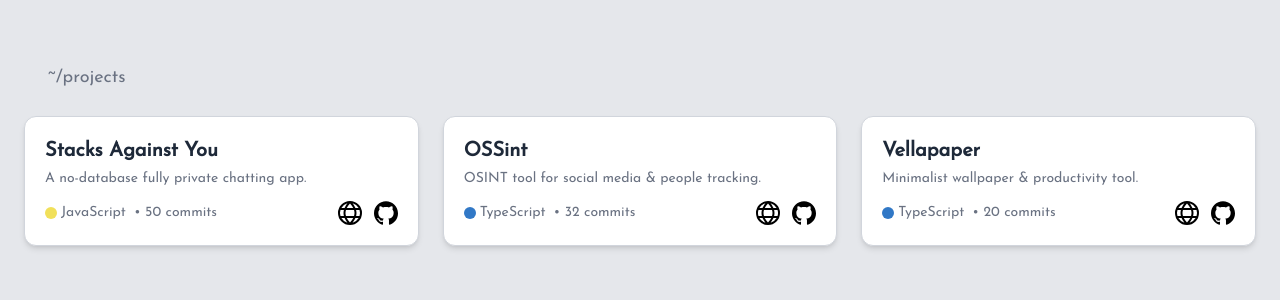
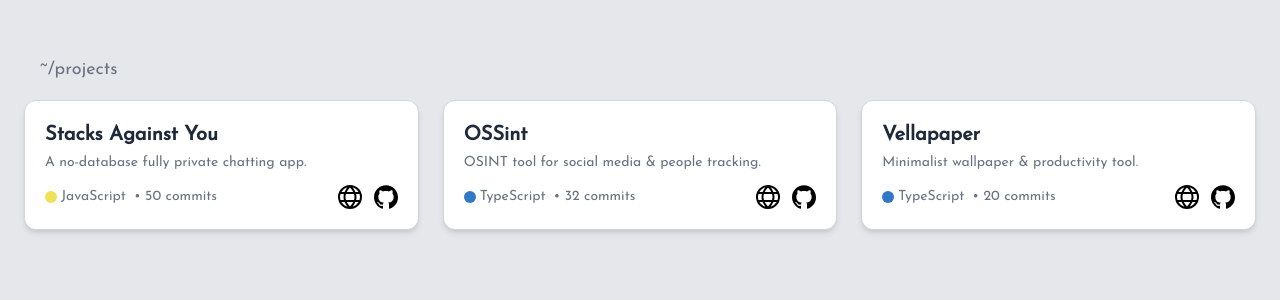
Before and after one commit to JakeOJeff/jakeojeff.github.io, a Next.js app: page /projects in a window 1280 px wide. Shown: the top 300 px of the page. Built offline with nearby package versions, Linux system fonts and the light colour scheme.

Commit message:
Alignment issues

```diff
--- a/app/projects/page.tsx
+++ b/app/projects/page.tsx
@@ -64,7 +64,7 @@ export default function Projects() {
 
   return (
     <main className="bg-gray-200 text-black min-h-screen px-6 py-10">
-      <div className="m-6 text-lg font-mono text-gray-500">~/projects</div>
+      <div className="m-4 text-lg font-mono text-gray-500">~/projects</div>
 
       <div className="grid sm:grid-cols-1 md:grid-cols-2 lg:grid-cols-3 gap-6">
         {projects.map((repo, i) => (
```
